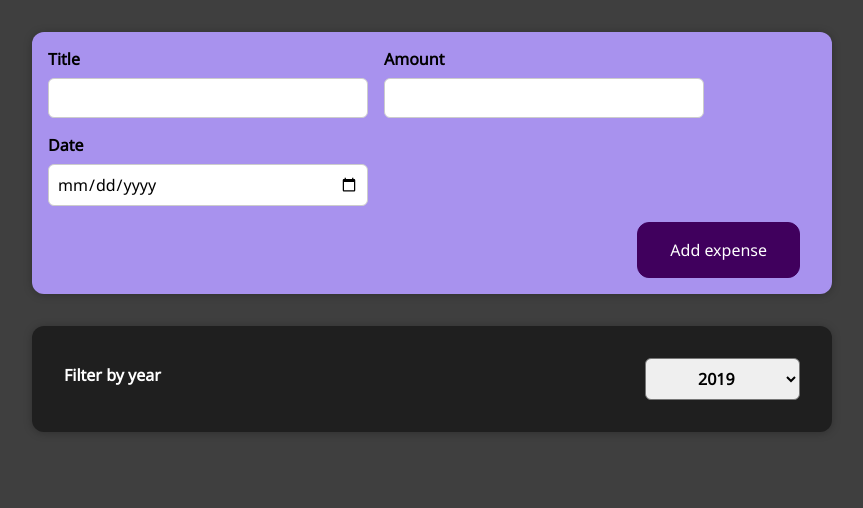
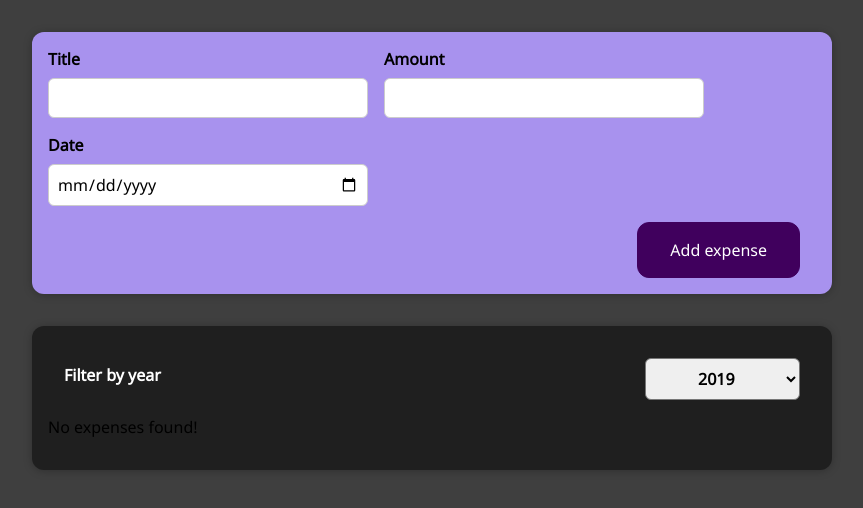
Before and after one commit to lejzab/reimagined-system, a React (Create React App) app in the folder react-complete-guide/: page / in a window 1280 px wide. Shown: the top 508 px of the page, without its empty margins (208-1071 px from the left). Built offline with nearby package versions, Linux system fonts and the light colour scheme.

Commit message:
conditional 1

```diff
--- a/react-complete-guide/src/components/Expenses/Expenses.js
+++ b/react-complete-guide/src/components/Expenses/Expenses.js
@@ -17,15 +17,22 @@ const Expenses = (props) => {
 
     return (
         <Card className="expenses">
-            <ExpensesFilter selected={filteredYear} onChangeFilter={filterChangedHandler}/>
-            {filteredExpenses.map((expense) => (
+            <ExpensesFilter selected={filteredYear}
+                            onChangeFilter={filterChangedHandler}
+            />
+            {filteredExpenses.length === 0 ? (
+                <p>No expenses found!</p>
+            ) : (
+                filteredExpenses.map((expense) => (
                         <ExpenseItem
                             key={expense.id}
                             title={expense.title}
                             amount={expense.amount}
                             date={expense.date}
                         />
-            ))}
+                    )
+                )
+            )}
         </Card>
     );
 }
```
Lines whose indentation alone changed are shown as unchanged.
